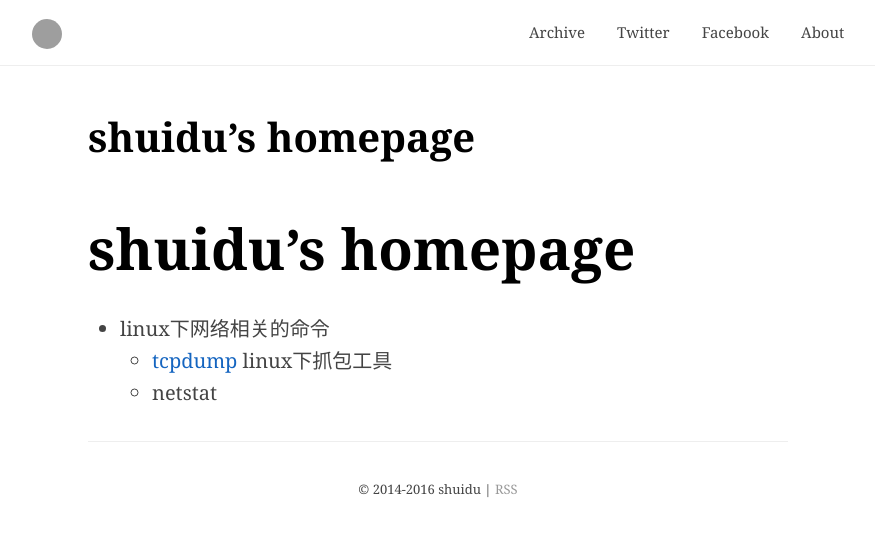
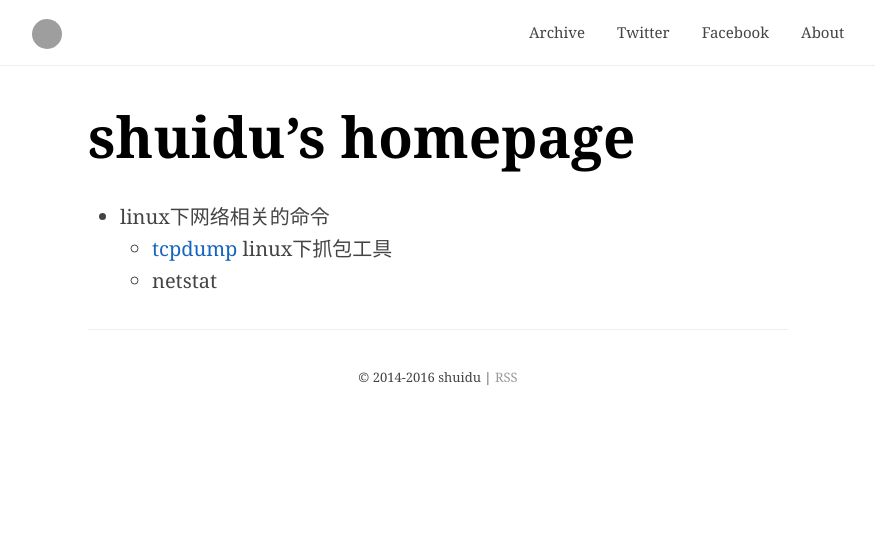
Before and after one commit to shui8023/shuidu.github.io, a Jekyll site: the page built from archive/index.markdown, in a window 1280 px wide. Shown: the top 536 px of the page, without its empty margins (202-1077 px from the left). Built offline with Jekyll 4.4.1, drawn with Linux system fonts in a browser that asks for light colours; our own code applies the rules of GitHub Pages for plain Markdown files; comment, search, counter and statistics services are not loaded; grey boxes are pictures that could not be loaded.

Commit message:
modify the page.html

```diff
--- a/_layouts/page.html
+++ b/_layouts/page.html
@@ -2,5 +2,6 @@
 layout: default
 ---
 
-<h1 class="article__title article__title--single">{{ page.title }}</h1>
+<!--
+<h1 class="article__title article__title--single">{{ page.title }}</h1> -->
 {{ content }}
```
